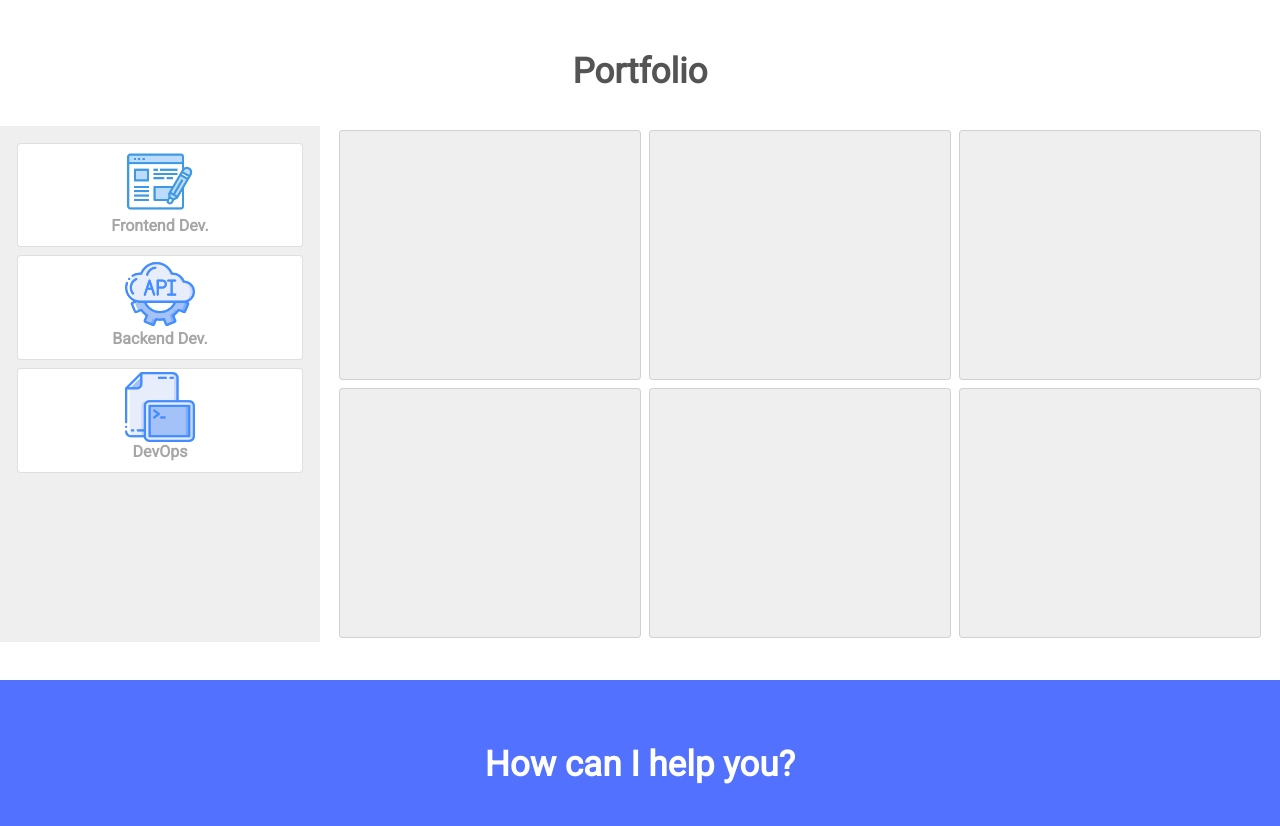
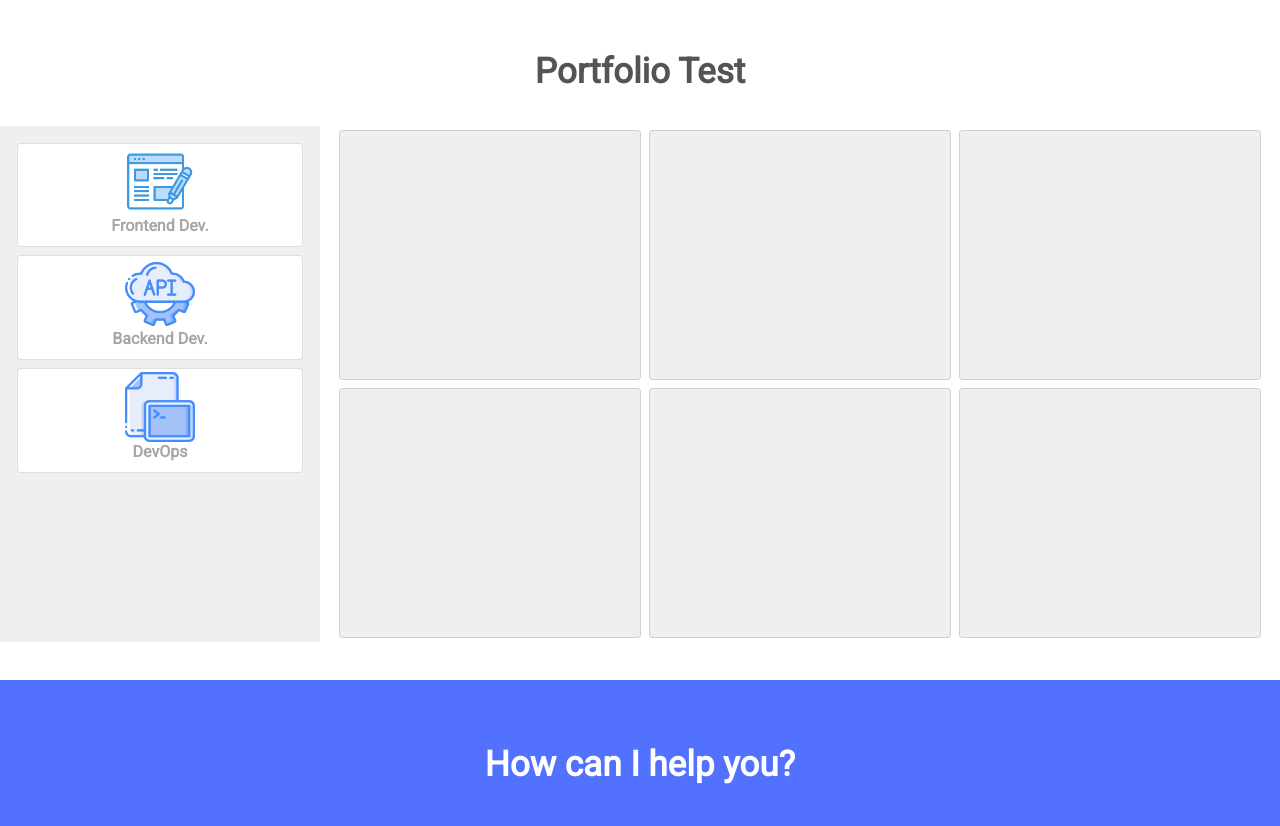
Before and after one commit to cerobucks/first_web_design, a plain HTML site: page index.html in a window 1280 px wide. Shown: the part 1412-2238 px from the top of the page. Drawn offline with nearby package versions, Linux system fonts and the light colour scheme.

Commit message:
Last changes

```diff
--- a/index.html
+++ b/index.html
@@ -55,7 +55,7 @@
     <a href="" style="color:white;font-size:200px;"> <i class="fas fa-user"></i></a>
 
 
-    <h1>Portfolio</h1>
+    <h1>Portfolio Test</h1>
 
     <div class="row">
         <div class="col-md-3 side-bar">
```
